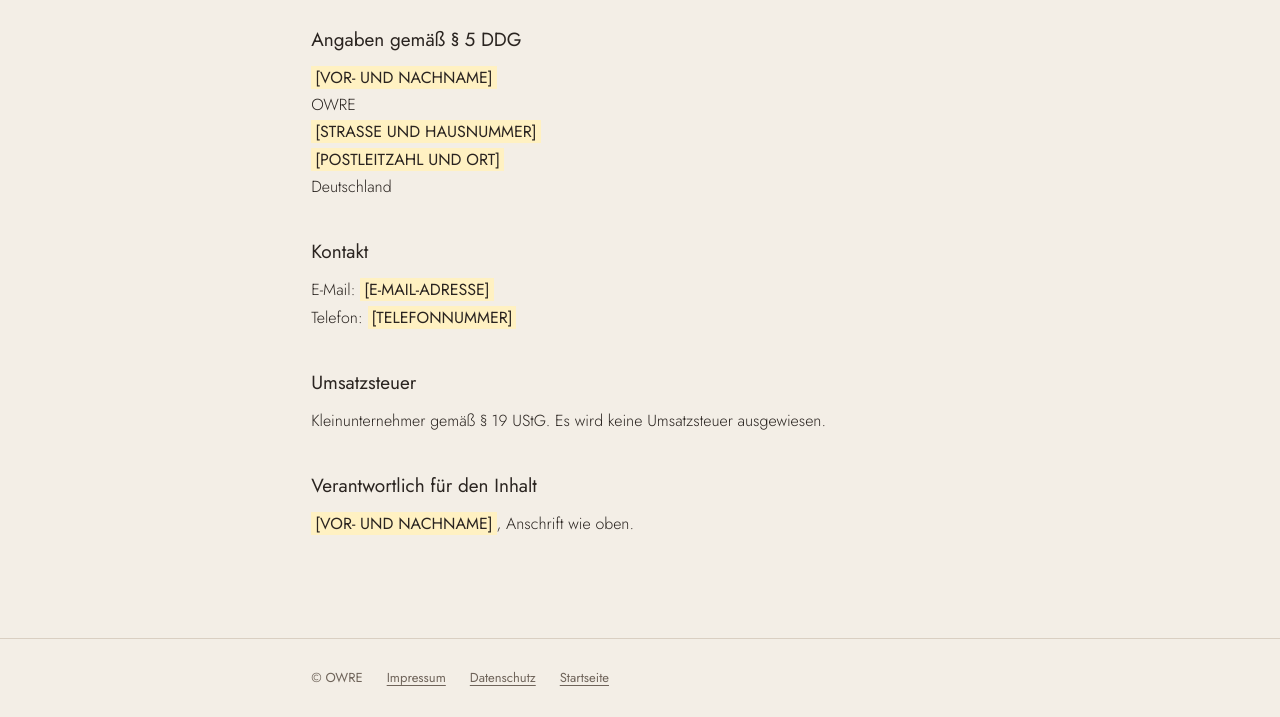
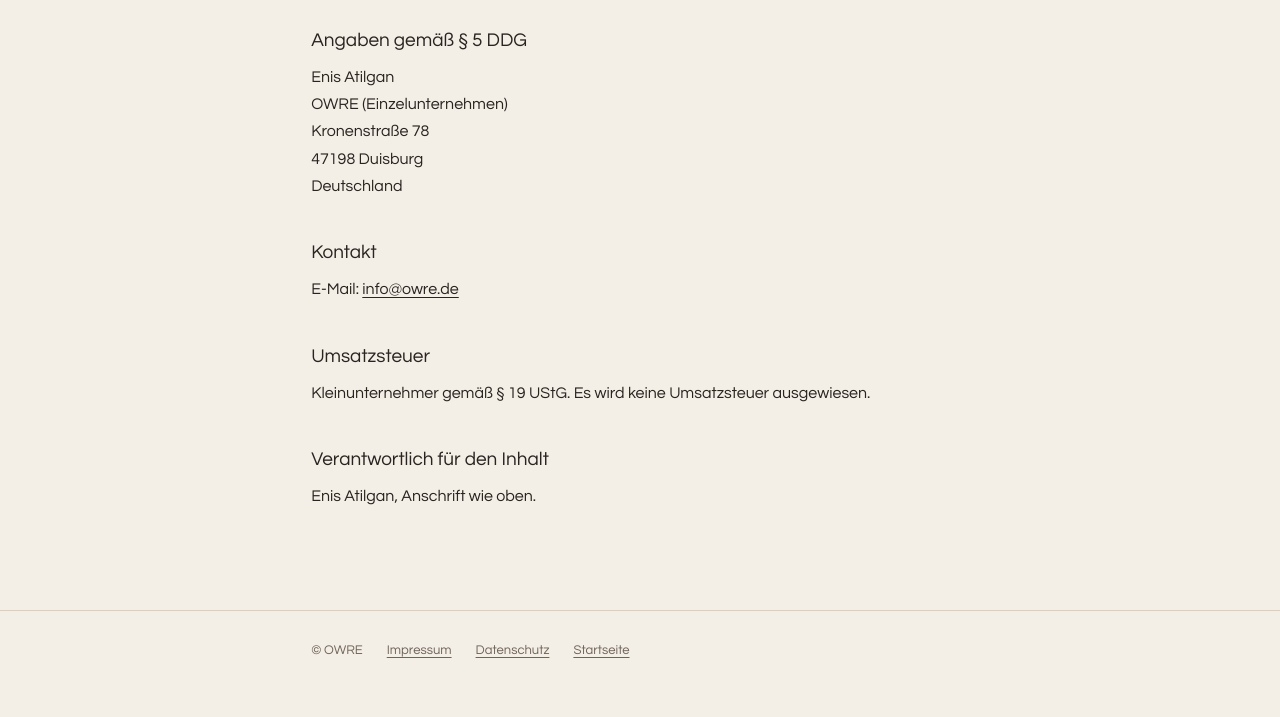
Before and after one commit to atilganenis-droid/owre-hompage, a plain HTML site: page impressum.html in a window 1280 px wide. Shown: the part 232-949 px from the top of the page. After the commit the page ends 922 px from the top, so only its background shows below. Drawn offline with Linux system fonts and the light colour scheme.

Commit message:
Update impressum.html

```diff
--- a/impressum.html
+++ b/impressum.html
@@ -5,9 +5,6 @@
 <meta name="viewport" content="width=device-width, initial-scale=1">
 <title>Impressum – OWRE</title>
 <link rel="icon" type="image/png" href="img/logo/owre-logo.png">
-<link rel="preconnect" href="https://fonts.googleapis.com">
-<link rel="preconnect" href="https://fonts.gstatic.com" crossorigin>
-<link rel="stylesheet" href="https://fonts.googleapis.com/css2?family=Jost:wght@300;400;500&display=swap">
 <style>
 /* Rechtsseite im OWRE-Design: Creme, Taupe, Jost. Schlicht, gut lesbar. */
 :root { --bg: #F3EEE6; --ink: #2A2420; --muted: #6F645A; --line: #D9CFC2; --accent: #6B5E54; --mark: #FFF1C2;
@@ -38,21 +35,20 @@ footer .wrap { display: flex; flex-wrap: wrap; gap: 8px 24px; }
 <h1>Impressum</h1>
 
 <h2>Angaben gemäß § 5 DDG</h2>
-<p><span class="ph">[VOR- UND NACHNAME]</span><br>
-OWRE<br>
-<span class="ph">[STRASSE UND HAUSNUMMER]</span><br>
-<span class="ph">[POSTLEITZAHL UND ORT]</span><br>
+<p>Enis Atilgan<br>
+OWRE (Einzelunternehmen)<br>
+Kronenstraße 78<br>
+47198 Duisburg<br>
 Deutschland</p>
 
 <h2>Kontakt</h2>
-<p>E-Mail: <span class="ph">[E-MAIL-ADRESSE]</span><br>
-Telefon: <span class="ph">[TELEFONNUMMER]</span></p>
+<p>E-Mail: <a href="mailto:info@owre.de">info@owre.de</a></p>
 
 <h2>Umsatzsteuer</h2>
 <p>Kleinunternehmer gemäß § 19 UStG. Es wird keine Umsatzsteuer ausgewiesen.</p>
 
 <h2>Verantwortlich für den Inhalt</h2>
-<p><span class="ph">[VOR- UND NACHNAME]</span>, Anschrift wie oben.</p>
+<p>Enis Atilgan, Anschrift wie oben.</p>
 </div></main>
 <footer><div class="wrap"><span>© OWRE</span><a href="impressum.html">Impressum</a><a href="datenschutz.html">Datenschutz</a><a href="index.html">Startseite</a></div></footer>
 </body>
```
